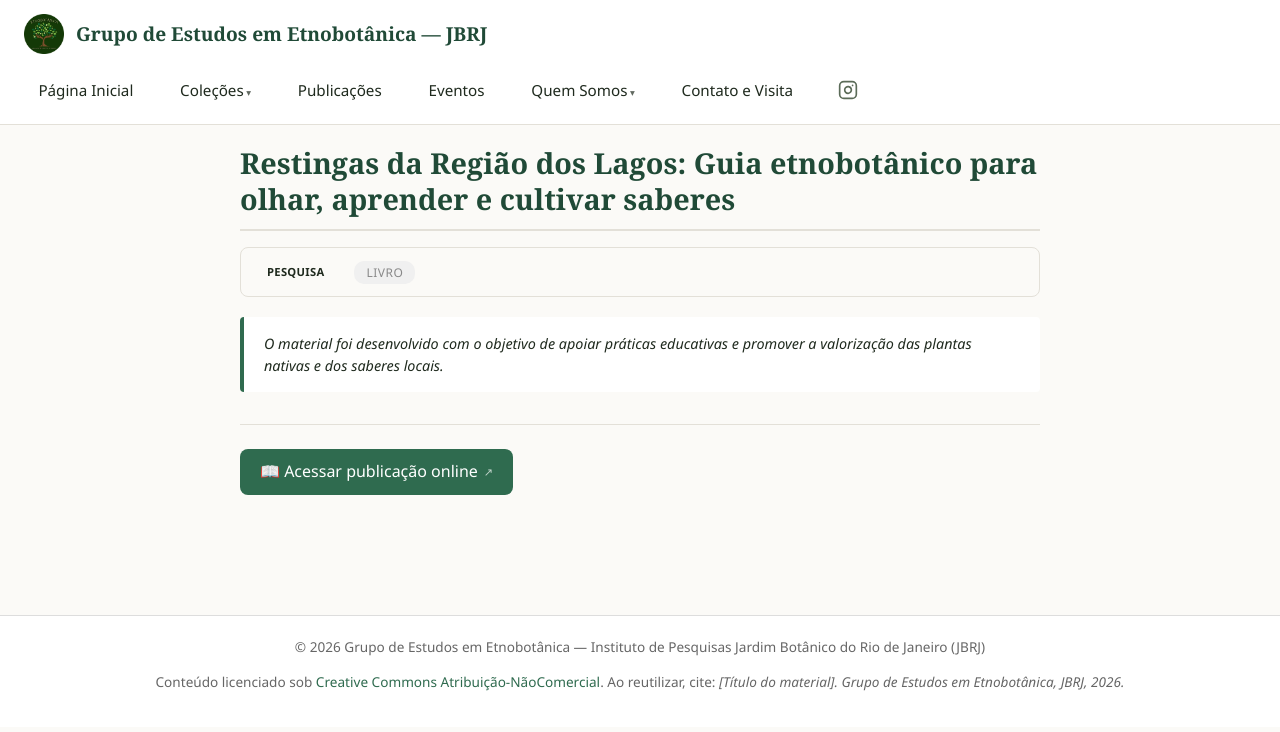
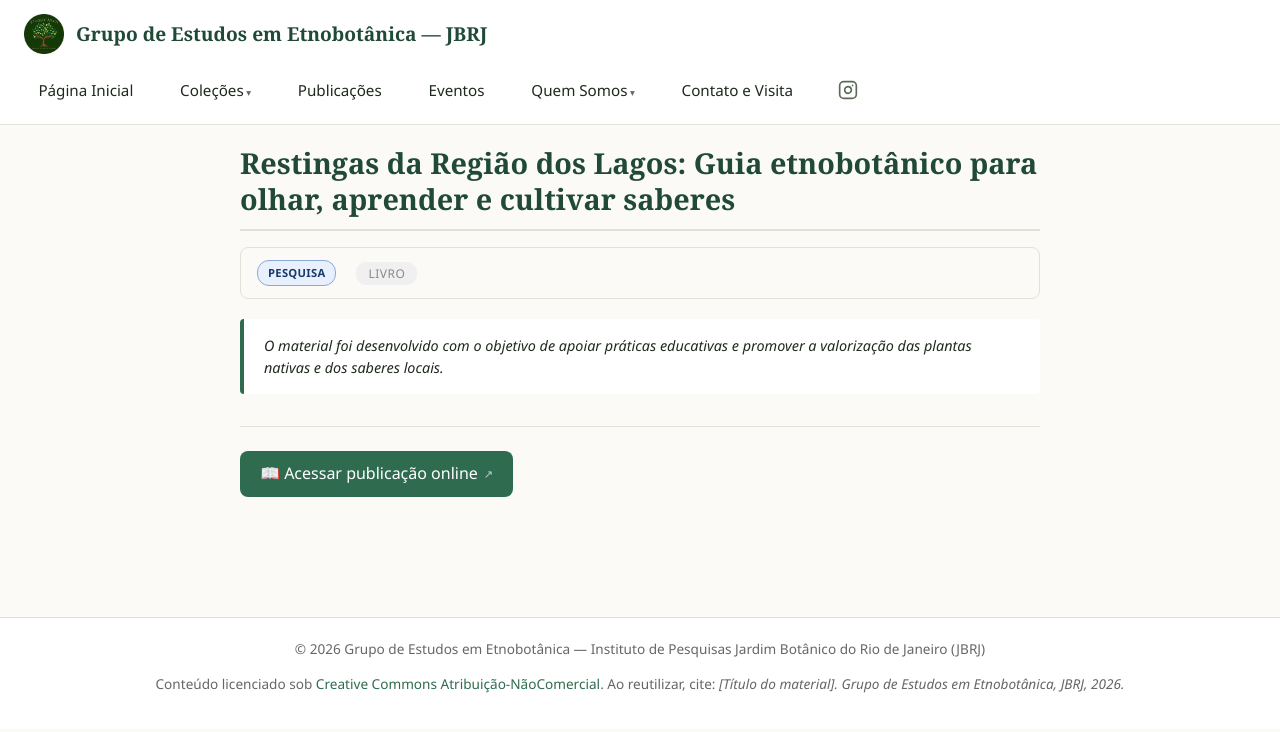
Before and after one commit to etnobotanicajbrj/site-principal, a Jekyll site: the page built from _publicacoes/guia-restinga-2025.md, in a window 1280 px wide. Shown: the top 732 px of the page. Built offline with Jekyll 4.4.1, drawn with Linux system fonts in a browser that asks for light colours.

Commit message:
Update _colecoes.scss

```diff
--- a/_sass/_colecoes.scss
+++ b/_sass/_colecoes.scss
@@ -12,7 +12,7 @@ $cor-rbetno-borda: #5DCAA5;
 $cor-rbetno-texto: #04342C;
 
 // ===========================================================
-// BADGES DE COLEÇÃO
+// BADGES DE COLEÇÃO / PROGRAMA / PESQUISA
 // ===========================================================
 
 .badge-colecao {
@@ -39,8 +39,15 @@ $cor-rbetno-texto: #04342C;
     border: 1px solid #5DCAA5;
   }
 
-  // Programa / Pesquisa (NOVO)
+  // Programa (NOVO)
   &.badge-programa {
+    background: #FFF3E0;
+    color: #E65100;
+    border: 1px solid #FFB74D;
+  }
+
+  // Pesquisa (NOVO)
+  &.badge-pesquisa {
     background: #E8F0FE;
     color: #1A3A6B;
     border: 1px solid #8AA9D6;
```
